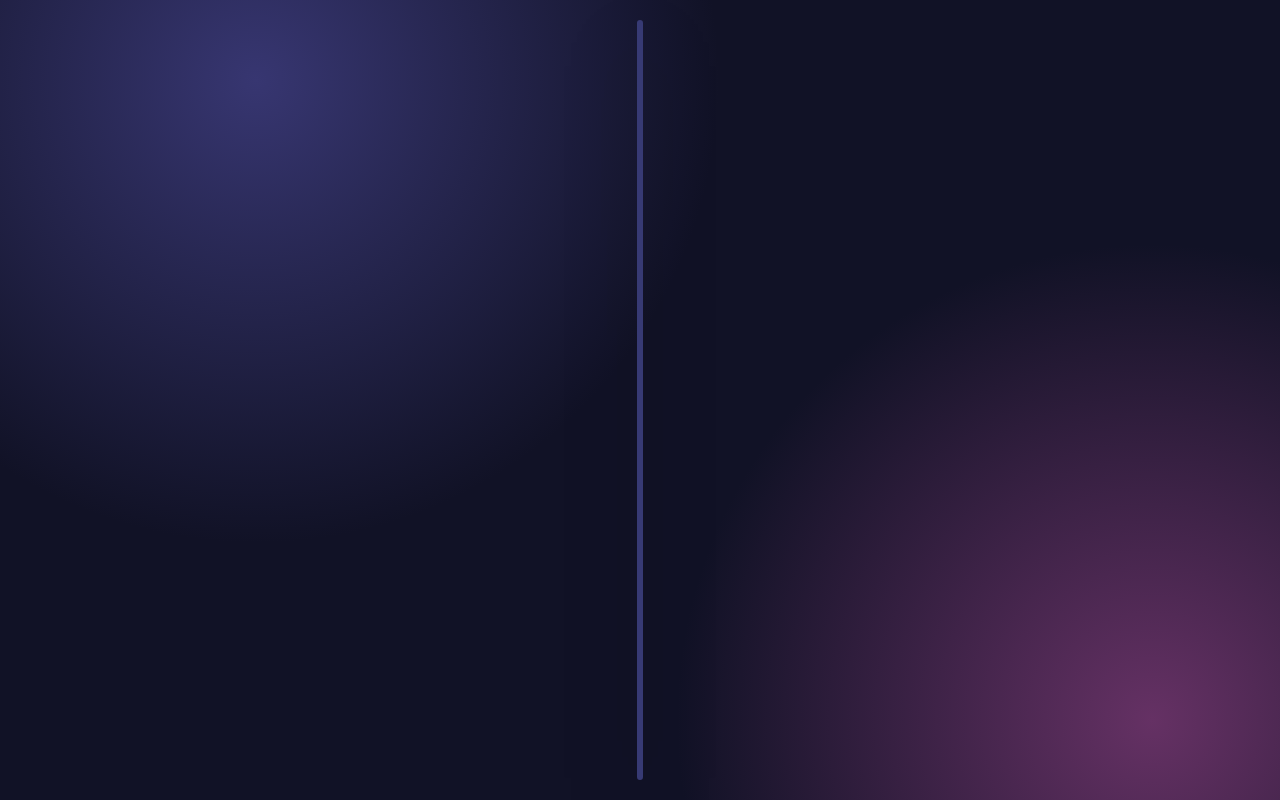
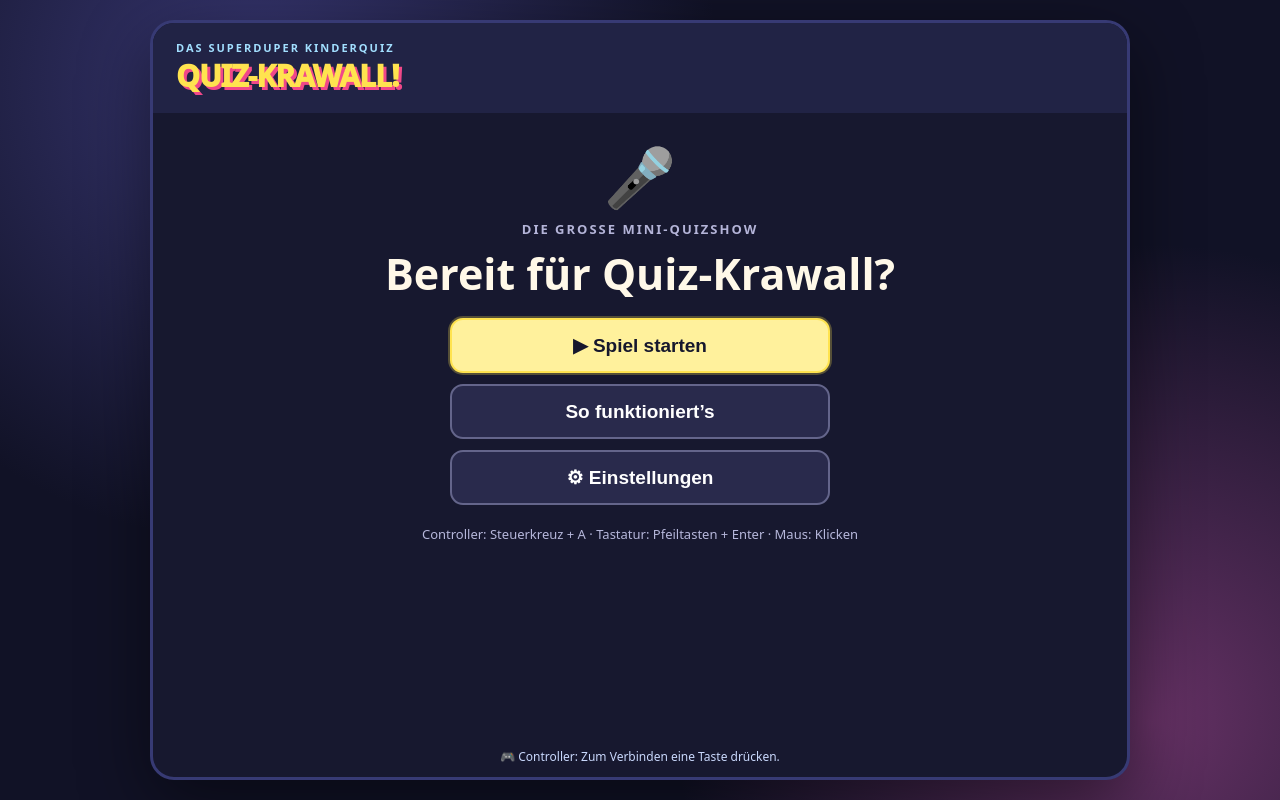
Before and after one commit to dielok/krawall, a React (Vite) app: page / in a window 1280 px wide. Built offline with nearby package versions, Linux system fonts and the light colour scheme.

Commit message:
fix(layout): prevent game viewport collapsing to narrow line

```diff
--- a/src/style.scss
+++ b/src/style.scss
@@ -13,7 +13,7 @@
 
 
 /* Stable console-style viewport: content changes never resize the application. */
-.game{container-type:size}
+.game{width:min(980px,calc(100vw - 32px));min-width:0;container-type:normal}
 main{overflow:hidden;scrollbar-gutter:auto;display:flex;flex-direction:column;padding:clamp(12px,2.2cqh,22px) clamp(14px,4vw,36px) 8px}
 .screen{flex:1 1 auto;min-height:0;overflow:hidden}
 .question-screen{display:grid;grid-template-rows:9px clamp(36px,6cqh,48px) 17px minmax(55px,auto) minmax(0,1fr) clamp(96px,15cqh,125px) 42px 18px;row-gap:clamp(3px,.9cqh,9px);align-content:stretch}
```
